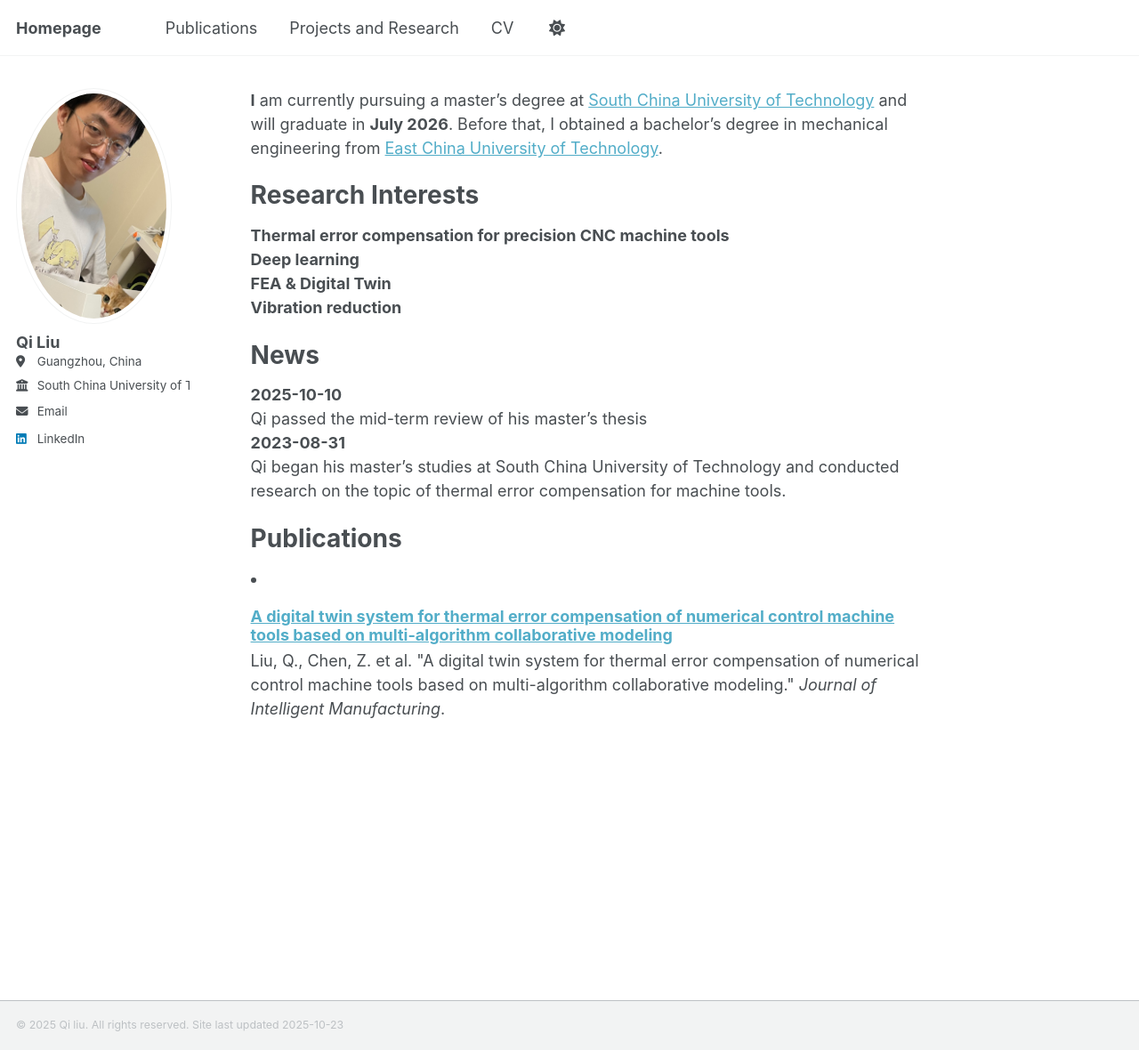
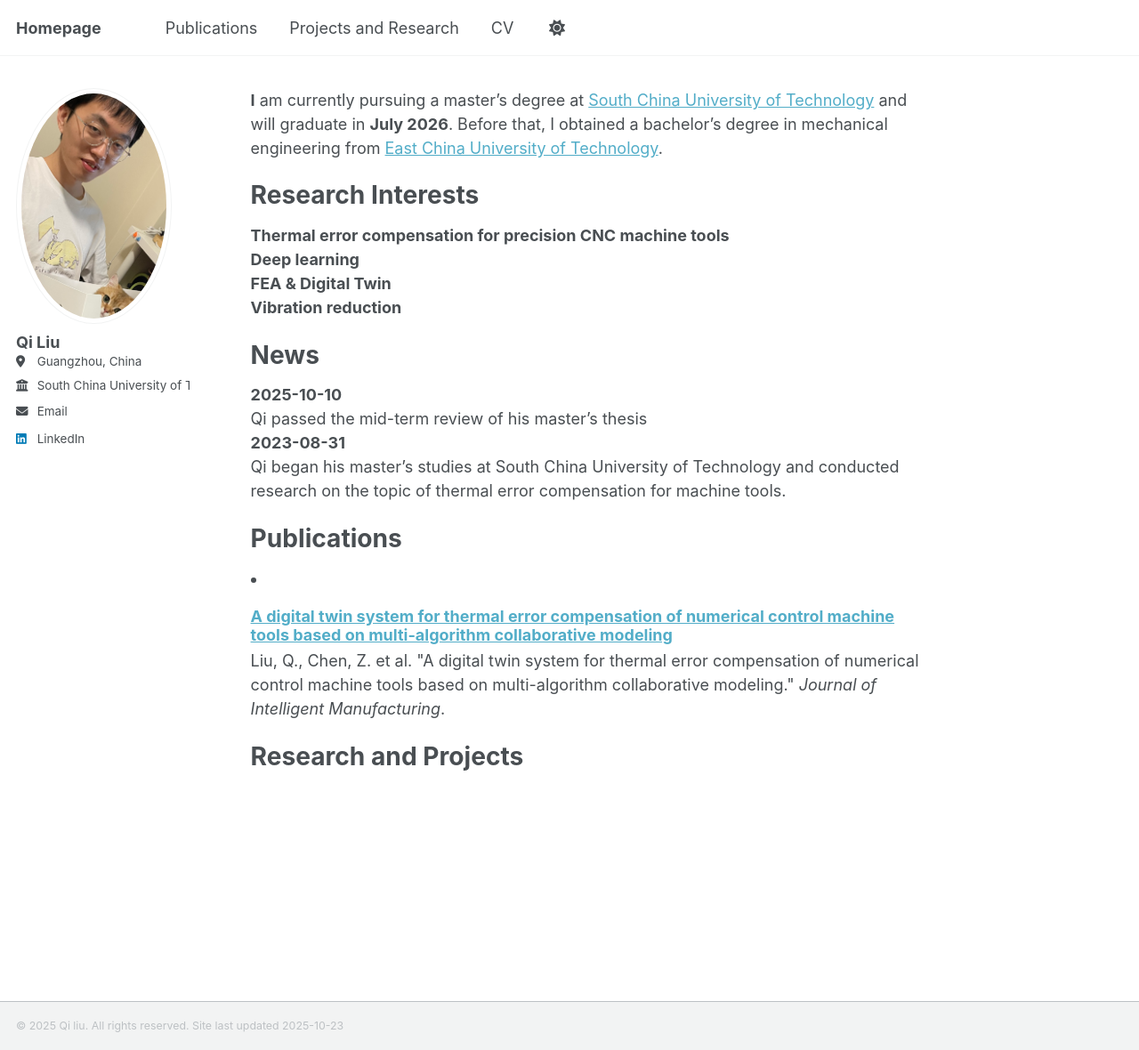
Before and after one commit to qiliu0701/qiliu0701.github.io, a Jekyll site: the page built from _pages/about.md, in a window 1280 px wide and 1180 px high. Shown: the whole window at 89% size. Built offline with Jekyll 4.4.1, drawn with Linux system fonts in a browser that asks for light colours; a script that is not in the unit is left out.

Commit message:
Update about.md

```diff
--- a/_pages/about.md
+++ b/_pages/about.md
@@ -25,3 +25,7 @@
 Publications
 ======
 {% for post in site.publications reversed %} {% include archive-single-cv.html %} {% endfor %}
+
+Research and Projects
+======
+{% for post in site.rp reversed %} {% include archive-single-cv.html %} {% endfor %}
```
